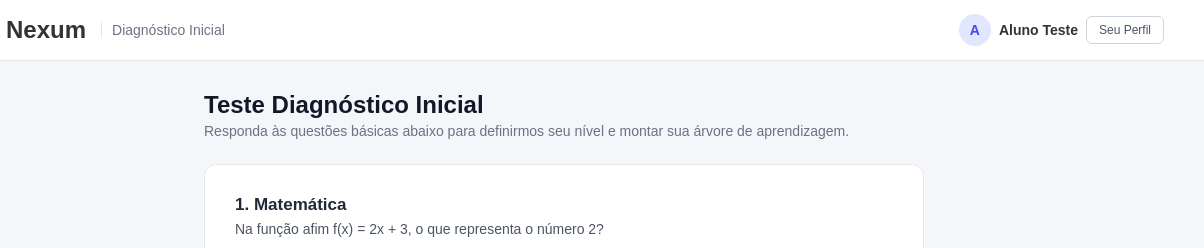
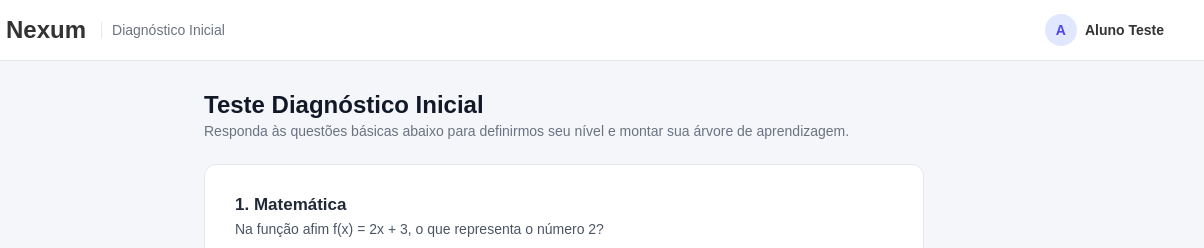
Before and after one commit to mahrocha11n/Projeto_Nexum, a plain HTML site: page index.html in a window 1280 px wide. Shown: the top 248 px of the page, 76-1280 px from the left. Drawn offline with Linux system fonts and the light colour scheme.

Commit message:
Update index.html

```diff
--- a/index.html
+++ b/index.html
@@ -17,7 +17,6 @@
         <div class="user-profile">
             <span class="avatar" id="avatar-letra">A</span>
             <span class="username" id="user-nome-topo">Aluno</span>
-            <button type="button" onclick="seuPerfil()" class="btn-logout">Seu Perfil</button>
         </div>
     </header>
 
```
